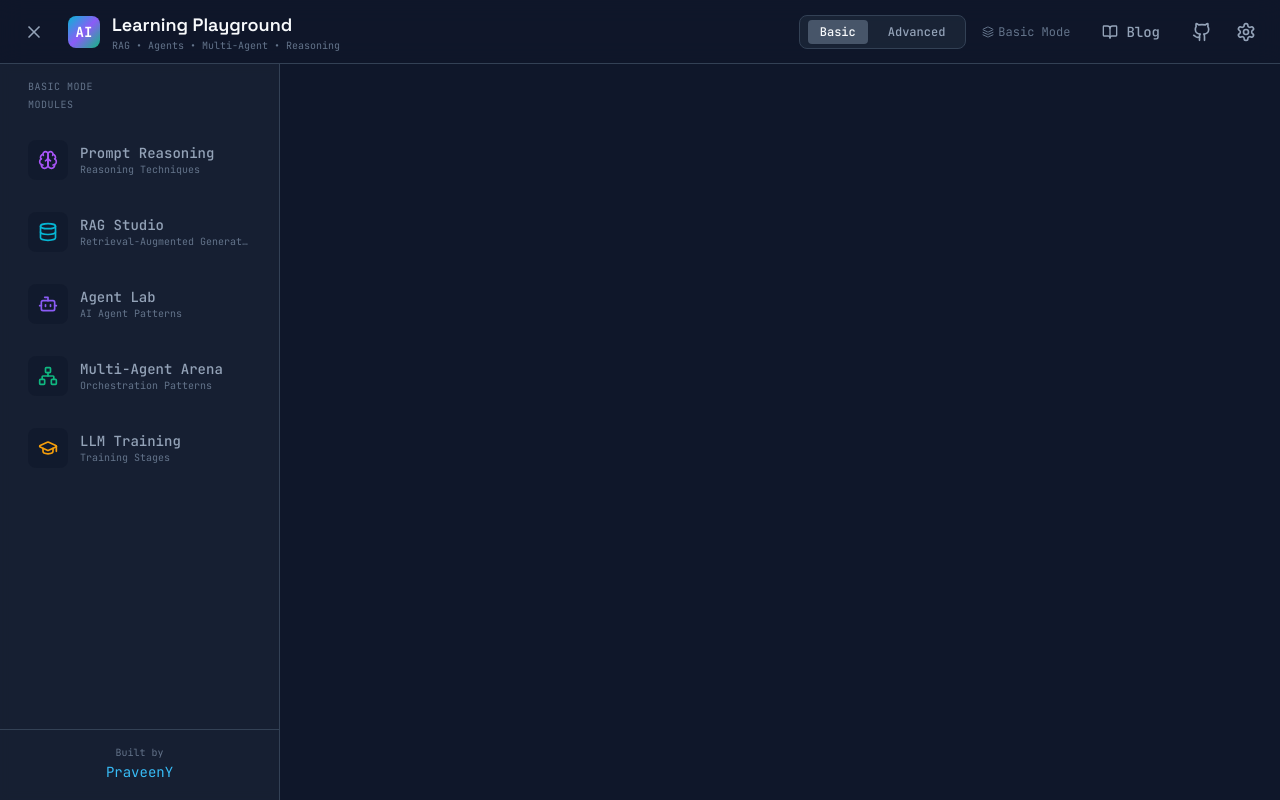
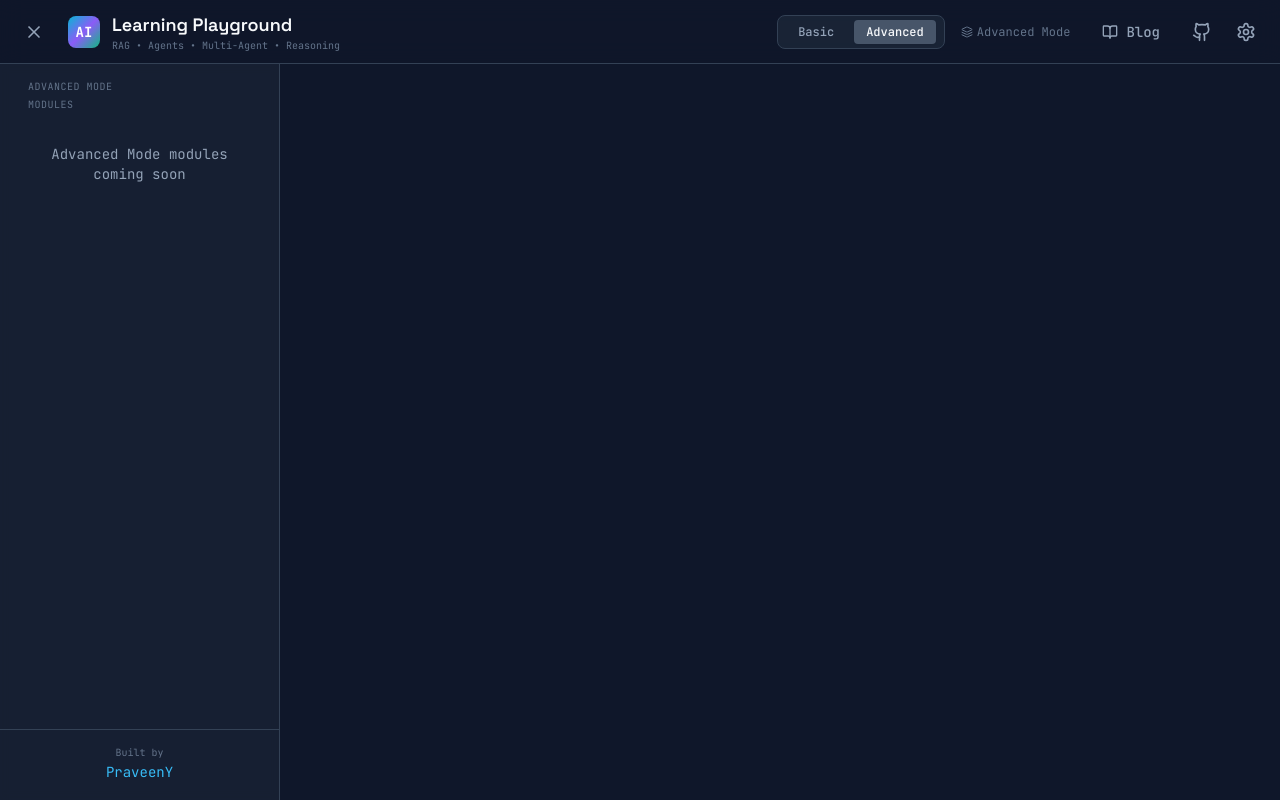
Before and after one commit to pyaichatbot/ai-learning-playground, a React (Vite) app: page /advanced in a window 1280 px wide. Built offline with nearby package versions, Linux system fonts and the light colour scheme.

Commit message:
fix modes

```diff
--- a/src/components/layout/Layout.tsx
+++ b/src/components/layout/Layout.tsx
@@ -30,6 +30,7 @@ import type { PlaygroundMode } from '@/types';
 const ModeSwitcher: React.FC = () => {
   const { mode, setMode } = useModeStore();
   const navigate = useNavigate();
+  const location = useLocation();
   const [isTransitioning, setIsTransitioning] = useState(false);
 
   const handleModeSwitch = (newMode: PlaygroundMode) => {
@@ -43,9 +44,10 @@ const ModeSwitcher: React.FC = () => {
       setMode(newMode);
 
       // Navigate to appropriate route based on mode
+      // Use location.pathname (from react-router) which respects basename
       if (newMode === 'basic') {
         // If on advanced route, redirect to home page (Basic Mode landing)
-        if (window.location.pathname.includes('/advanced')) {
+        if (location.pathname.includes('/advanced')) {
           navigate('/');
         }
       } else if (newMode === 'advanced') {
@@ -61,7 +63,7 @@ const ModeSwitcher: React.FC = () => {
   };
 
   return (
-    <div className="flex items-center gap-2 px-2 py-1 rounded-lg bg-surface-muted/30 border border-surface-muted">
+    <div className="flex items-center gap-2 px-2 py-1 rounded-lg bg-surface-muted/30 border border-surface-muted flex-shrink-0">
       <motion.button
         onClick={() => handleModeSwitch('basic')}
         disabled={isTransitioning}
@@ -104,14 +106,14 @@ export const Header: React.FC = () => {
 
   return (
     <header className="fixed top-0 left-0 right-0 h-16 bg-surface/80 backdrop-blur-md border-b border-surface-muted z-50">
-      <div className="h-full px-4 flex items-center justify-between">
-        <div className="flex items-center gap-4">
+      <div className="h-full px-4 flex items-center justify-between overflow-hidden">
+        <div className="flex items-center gap-4 min-w-0 flex-shrink-0">
           <Button variant="icon" onClick={toggleSidebar} aria-label="Toggle sidebar">
             {sidebarOpen ? <X size={20} /> : <Menu size={20} />}
           </Button>
 
-          <Link to="/" className="flex items-center gap-3 group">
-            <div className="w-8 h-8 rounded-lg bg-gradient-to-br from-rag-primary via-agent-primary to-multiagent-primary flex items-center justify-center">
+          <Link to="/" className="flex items-center gap-3 group flex-shrink-0">
+            <div className="w-8 h-8 rounded-lg bg-gradient-to-br from-rag-primary via-agent-primary to-multiagent-primary flex items-center justify-center flex-shrink-0">
               <span className="text-white font-bold text-sm">AI</span>
             </div>
             <div className="hidden sm:block">
@@ -123,7 +125,7 @@ export const Header: React.FC = () => {
           </Link>
         </div>
 
-        <div className="flex items-center gap-2">
+        <div className="flex items-center gap-2 flex-shrink-0">
           <ModeSwitcher />
           <div className="hidden sm:flex items-center gap-1 px-2 py-1 rounded text-xs text-content-subtle">
             <Layers size={12} />
--- a/src/components/navigation/RouteGuard.tsx
+++ b/src/components/navigation/RouteGuard.tsx
@@ -17,7 +17,14 @@ interface RouteGuardProps {
 export const RouteGuard: React.FC<RouteGuardProps> = ({ children }) => {
   const location = useLocation();
   const navigate = useNavigate();
-  const { mode } = useModeStore();
+  const { mode, setMode } = useModeStore();
+
+  // Ensure Advanced Mode is activated when accessing Advanced routes
+  useEffect(() => {
+    if (mode !== 'advanced') {
+      setMode('advanced');
+    }
+  }, [mode, setMode]);
 
   useEffect(() => {
     // Only enforce rules in Advanced Mode
--- a/src/components/pages/AdvancedModeLandingPage.tsx
+++ b/src/components/pages/AdvancedModeLandingPage.tsx
@@ -5,14 +5,23 @@
  * Provides clear, non-marketing explanation of what Advanced Mode offers and what it avoids.
  */
 
-import React from 'react';
+import React, { useEffect } from 'react';
 import { useNavigate } from 'react-router-dom';
 import { motion } from 'framer-motion';
 import { ArrowRight, Check, X, Info } from 'lucide-react';
 import { Button, Card } from '@/components/shared';
+import { useModeStore } from '@/lib/store';
 
 export const AdvancedModeLandingPage: React.FC = () => {
   const navigate = useNavigate();
+  const { mode, setMode } = useModeStore();
+
+  // Ensure Advanced Mode is activated when landing on this page
+  useEffect(() => {
+    if (mode !== 'advanced') {
+      setMode('advanced');
+    }
+  }, [mode, setMode]);
 
   const handleEnterCockpit = () => {
     // Mark landing page as seen for this session
--- a/src/components/pages/CockpitSelectionPage.tsx
+++ b/src/components/pages/CockpitSelectionPage.tsx
@@ -4,12 +4,12 @@
  * Lists available and upcoming Advanced Mode cockpits.
  */
 
-import React from 'react';
+import React, { useEffect } from 'react';
 import { useNavigate } from 'react-router-dom';
 import { motion } from 'framer-motion';
 import { ArrowRight } from 'lucide-react';
 import { Card, Button } from '@/components/shared';
-import { useCockpitStore } from '@/lib/store';
+import { useCockpitStore, useModeStore } from '@/lib/store';
 import type { CockpitType } from '@/types';
 
 const cockpits: Array<{
@@ -47,6 +47,14 @@ const cockpits: Array<{
 export const CockpitSelectionPage: React.FC = () => {
   const navigate = useNavigate();
   const { setActiveCockpit } = useCockpitStore();
+  const { mode, setMode } = useModeStore();
+
+  // Ensure Advanced Mode is activated when accessing this page
+  useEffect(() => {
+    if (mode !== 'advanced') {
+      setMode('advanced');
+    }
+  }, [mode, setMode]);
 
   const handleSelectCockpit = (cockpitId: CockpitType, status: 'available' | 'coming-soon') => {
     if (status !== 'available') return;
--- a/src/components/pages/HomePage.tsx
+++ b/src/components/pages/HomePage.tsx
@@ -71,10 +71,15 @@ export const HomePage: React.FC = () => {
   const location = useLocation();
 
   // Always activate Basic Mode when landing on home page
-  // Only set mode if we're actually on the home page route
+  // Only set mode if we're actually on the home page route (not Advanced routes)
   useEffect(() => {
-    // Only activate Basic Mode if we're on the home page
-    if (location.pathname === '/' || location.pathname === '/ai-learning-playground/' || location.pathname.endsWith('/')) {
+    // React Router's location.pathname already accounts for basename
+    // So '/' means we're on the home page regardless of base path
+    // Don't reset mode if we're on Advanced routes
+    const isHomePage = location.pathname === '/' || location.pathname === '';
+    const isAdvancedRoute = location.pathname.startsWith('/advanced');
+
+    if (isHomePage && !isAdvancedRoute) {
       if (mode !== 'basic') {
         setMode('basic');
       }
--- a/src/components/pages/PromptRealityCockpitPage.tsx
+++ b/src/components/pages/PromptRealityCockpitPage.tsx
@@ -20,13 +20,14 @@ import {
   InstructionConflictDetector,
   SAMPLE_PROMPTS,
 } from '@/components/cockpits/prompt-reality';
-import { useCockpitStore } from '@/lib/store';
+import { useCockpitStore, useModeStore } from '@/lib/store';
 import { cn } from '@/lib/utils';
 import type { TokenizerModel } from '@/types';
 
 export const PromptRealityCockpitPage: React.FC = () => {
   const navigate = useNavigate();
   const { setActiveCockpit } = useCockpitStore();
+  const { setMode } = useModeStore();
   const [prompt, setPrompt] = useState('');
   const [model, setModel] = useState<TokenizerModel>('gpt-4');
   const [promptKey, setPromptKey] = useState(0); // Key to force remount when loading sample
@@ -35,6 +36,11 @@ export const PromptRealityCockpitPage: React.FC = () => {
   useEffect(() => {
     setActiveCockpit('prompt-reality');
   }, [setActiveCockpit]);
+
+  // Ensure Advanced Mode is activated when accessing this page
+  useEffect(() => {
+    setMode('advanced');
+  }, [setMode]);
 
   const handleSelectSample = (samplePrompt: string) => {
     setPrompt(samplePrompt);
--- a/vite.config.ts
+++ b/vite.config.ts
@@ -6,7 +6,24 @@ export default defineConfig({
   // For GitHub Pages: use repository name as base path
   // For custom domain: change to '/'
   base: '/ai-learning-playground/',
-  plugins: [react()],
+  plugins: [
+    react(),
+    // Custom plugin to handle base path redirects in dev server
+    {
+      name: 'base-path-redirect',
+      configureServer(server) {
+        server.middlewares.use((req, res, next) => {
+          // If accessing /ai-learning-playground without trailing slash, redirect
+          if (req.url === '/ai-learning-playground') {
+            res.writeHead(301, { Location: '/ai-learning-playground/' });
+            res.end();
+            return;
+          }
+          next();
+        });
+      },
+    },
+  ],
   resolve: {
     alias: {
       '@': path.resolve(__dirname, './src'),
@@ -20,6 +37,12 @@ export default defineConfig({
   server: {
     port: 3000,
     open: true,
+    // Handle base path redirects in dev server
+    // Redirect /ai-learning-playground to /ai-learning-playground/
+    middlewareMode: false,
+    fs: {
+      strict: false,
+    },
   },
   build: {
     outDir: 'dist',
```
Also changed, not shown: public/404.html (+10 -4 lines).
